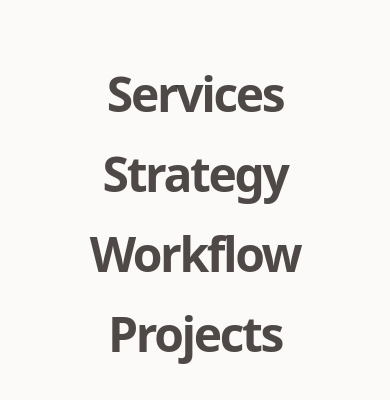
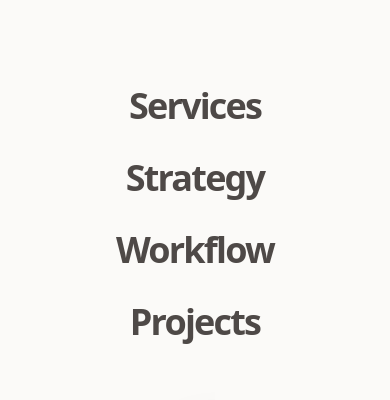
Before and after one commit to akashgoud2121/Ascentric, a React (Vite) app: page / in a window 390 px wide. Both pictures are taken after a click on the button 349 px from the left and 56 px from the top of the page. Shown: the part 126-526 px from the top of the page. Built offline with nearby package versions, Linux system fonts and the light colour scheme; no server answers.

Commit message:
Implemented responsive Navbar component with smooth scroll integration and mobile menu overlay

```diff
--- a/src/components/layout/Navbar.jsx
+++ b/src/components/layout/Navbar.jsx
@@ -75,12 +75,16 @@ export default function Navbar() {
       )}
     >
       <div className="max-w-7xl mx-auto flex items-center justify-between relative h-12">
-        {/* Logo */}
+        {/* Logo - Hide when mobile menu is open to prevent clash */}
         <motion.a
           href="#"
           initial={{ opacity: 0, x: -20 }}
-          animate={{ opacity: 1, x: 0 }}
-          className="relative z-[70] text-2xl font-black tracking-tighter"
+          animate={{
+            opacity: mobileMenuOpen ? 0 : 1,
+            x: 0,
+            pointerEvents: mobileMenuOpen ? "none" : "auto"
+          }}
+          className="relative z-[10000] text-2xl font-black tracking-tighter"
         >
           <span className="text-primary italic">as</span>
           <span className="text-foreground/80 lowercase">centric</span>
@@ -103,7 +107,7 @@ export default function Navbar() {
           </div>
         </div>
 
-        {/* CTA & Theme - Elevated Z-Index for absolute mobile menu access */}
+        {/* CTA & Theme - Stay on Top */}
         <div className="relative z-[10000] flex items-center gap-4">
           <ThemeToggle />
 
@@ -135,7 +139,7 @@ export default function Navbar() {
         </div>
       </div>
 
-      {/* Mobile Menu Overlay - Maximum Z-Index Fix */}
+      {/* Mobile Menu Overlay - Forced Theme Consistency & Solid Background */}
       <AnimatePresence>
         {mobileMenuOpen && (
           <motion.div
@@ -156,7 +160,7 @@ export default function Navbar() {
                 ease: "easeInOut"
               }
             }}
-            className="fixed inset-0 z-[9999] bg-background flex flex-col items-center justify-center md:hidden"
+            className="fixed inset-0 z-[9999] bg-background text-foreground flex flex-col items-center justify-center md:hidden backdrop-blur-3xl"
           >
             <motion.div
                className="flex flex-col items-center gap-8"
@@ -181,7 +185,7 @@ export default function Navbar() {
                     closed: { opacity: 0, y: 20, filter: "blur(10px)" }
                   }}
                   transition={{ duration: 0.8, ease: [0.16, 1, 0.3, 1] }}
-                  className="text-5xl font-black tracking-tighter hover:text-primary transition-all hover:italic text-foreground/80 hover:text-foreground"
+                  className="text-4xl font-black tracking-tighter hover:text-primary transition-all hover:italic text-foreground/80 hover:text-foreground"
                 >
                   {link.name}
                 </motion.a>
```
